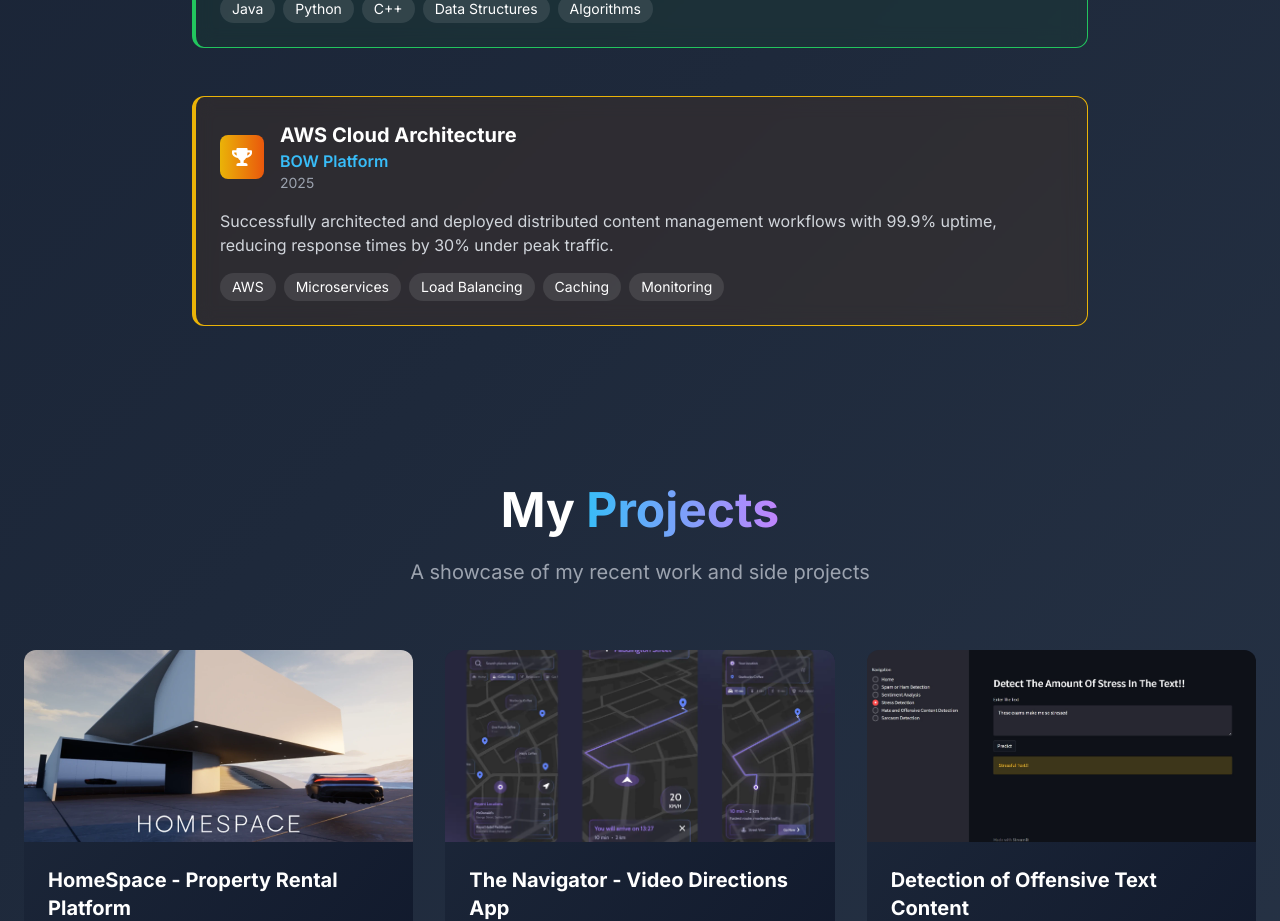
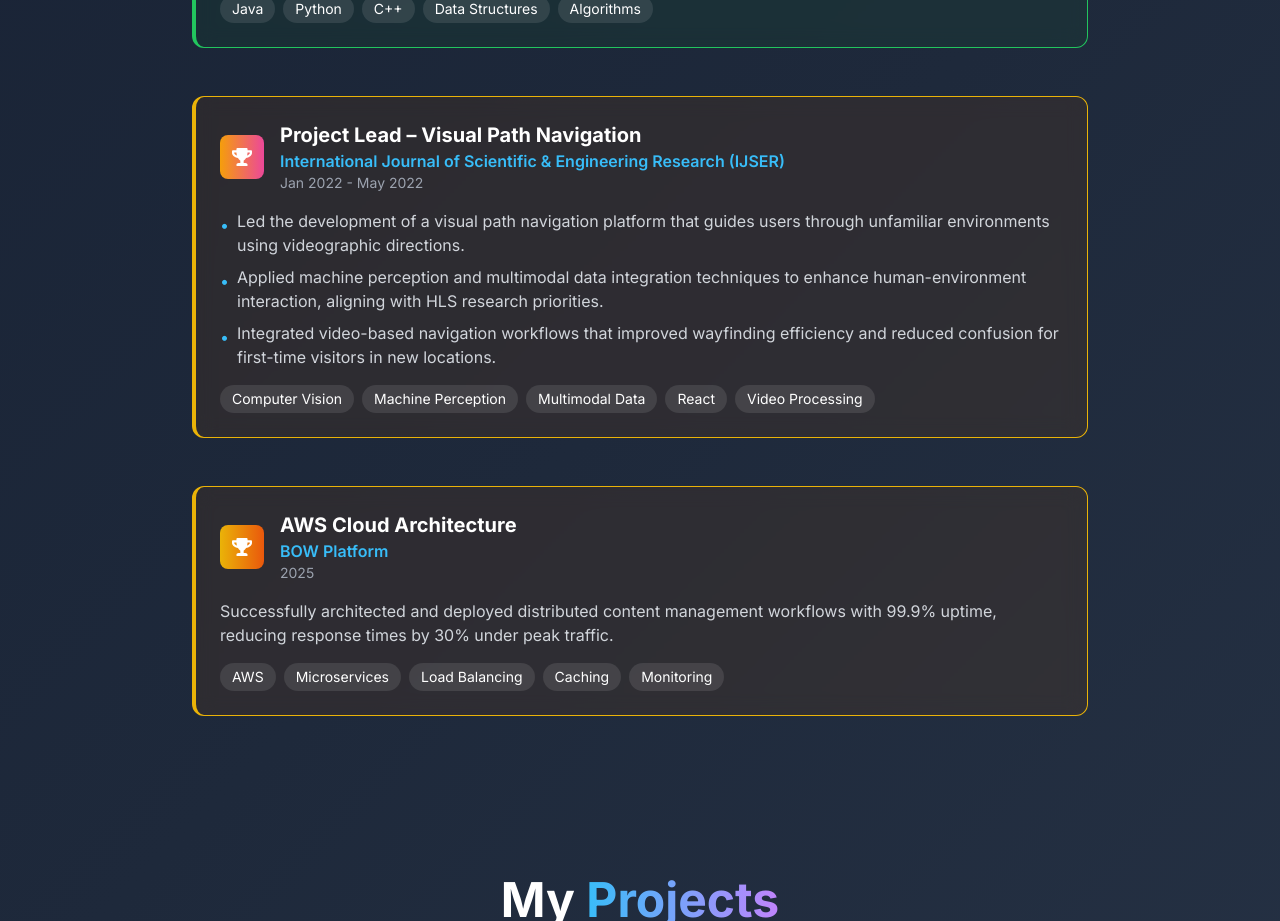
Before and after one commit to Gauravmadhukarkhandekar/gauravkhandekar.github.io, a React (Create React App) app: page / in a window 1280 px wide. Shown: the part 3240-4161 px from the top of the page. Built offline with nearby package versions, Linux system fonts and the light colour scheme.

Commit message:
Add IJSER achievement to timeline

```diff
--- a/src/components/Experience.js
+++ b/src/components/Experience.js
@@ -44,6 +44,20 @@ const Experience = () => {
       description: 'Pursuing Computer Science degree with focus on software engineering, algorithms, data structures, and system design.',
       technologies: ['Java', 'Python', 'C++', 'Data Structures', 'Algorithms'],
       color: 'from-green-500 to-teal-600'
+    },
+    {
+      type: 'achievement',
+      icon: FaTrophy,
+      title: 'Project Lead – Visual Path Navigation',
+      company: 'International Journal of Scientific & Engineering Research (IJSER)',
+      period: 'Jan 2022 - May 2022',
+      description: [
+        'Led the development of a visual path navigation platform that guides users through unfamiliar environments using videographic directions.',
+        'Applied machine perception and multimodal data integration techniques to enhance human-environment interaction, aligning with HLS research priorities.',
+        'Integrated video-based navigation workflows that improved wayfinding efficiency and reduced confusion for first-time visitors in new locations.'
+      ],
+      technologies: ['Computer Vision', 'Machine Perception', 'Multimodal Data', 'React', 'Video Processing'],
+      color: 'from-amber-500 to-pink-500'
     },
     {
       type: 'achievement',
```
